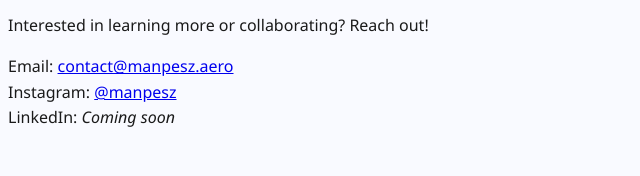
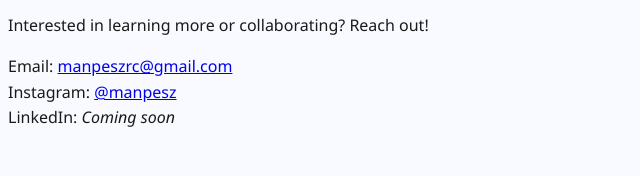
Before and after one commit to Manpesz/manpesz.github.io, a plain HTML site: page index.html in a window 1280 px wide. Shown: the part 858-1034 px from the top of the page, 198-838 px from the left. Drawn offline with Linux system fonts and the light colour scheme.

Commit message:
Update index.html

```diff
--- a/index.html
+++ b/index.html
@@ -154,7 +154,7 @@
     <h2>Contact</h2>
     <p>Interested in learning more or collaborating? Reach out!</p>
     <ul>
-      <li>Email: <a href="mailto:manpeszrc@gmail.com">contact@manpesz.aero</a></li>
+      <li>Email: <a href="mailto:manpeszrc@gmail.com">manpeszrc@gmail.com</a></li>
       <li>Instagram: <a href="https://instagram.com/manpesz" target="_blank">@manpesz</a></li>
       <li>LinkedIn: <em>Coming soon</em></li>
     </ul>
```
